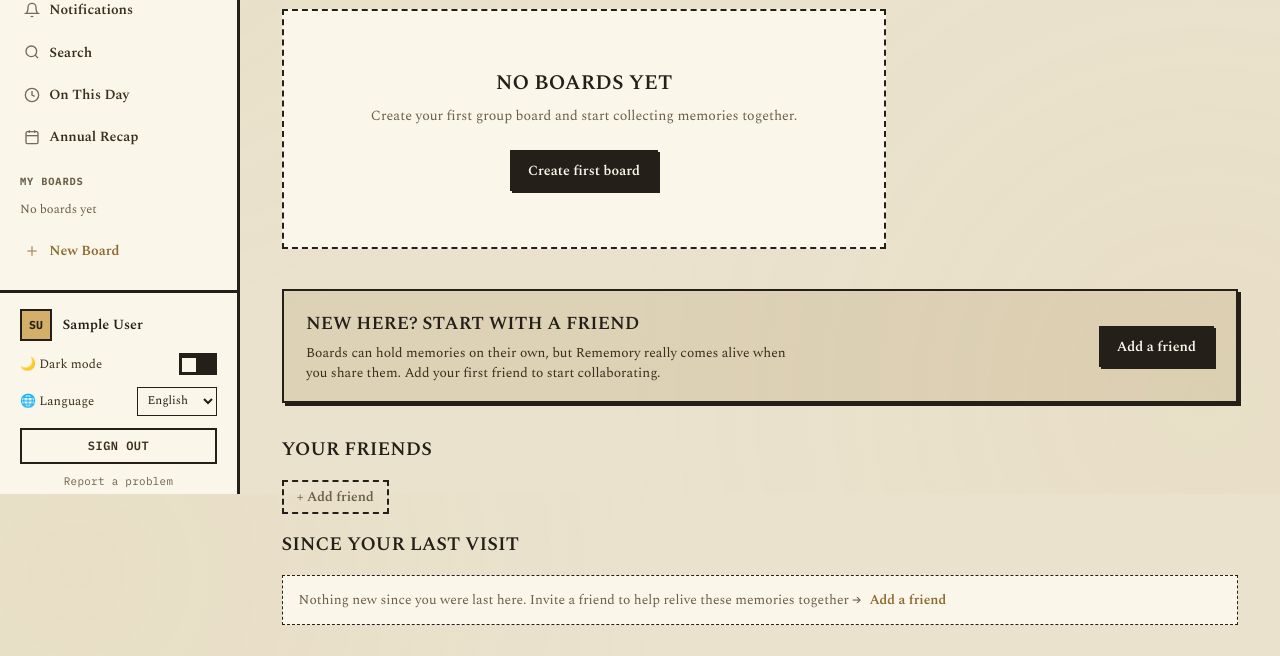
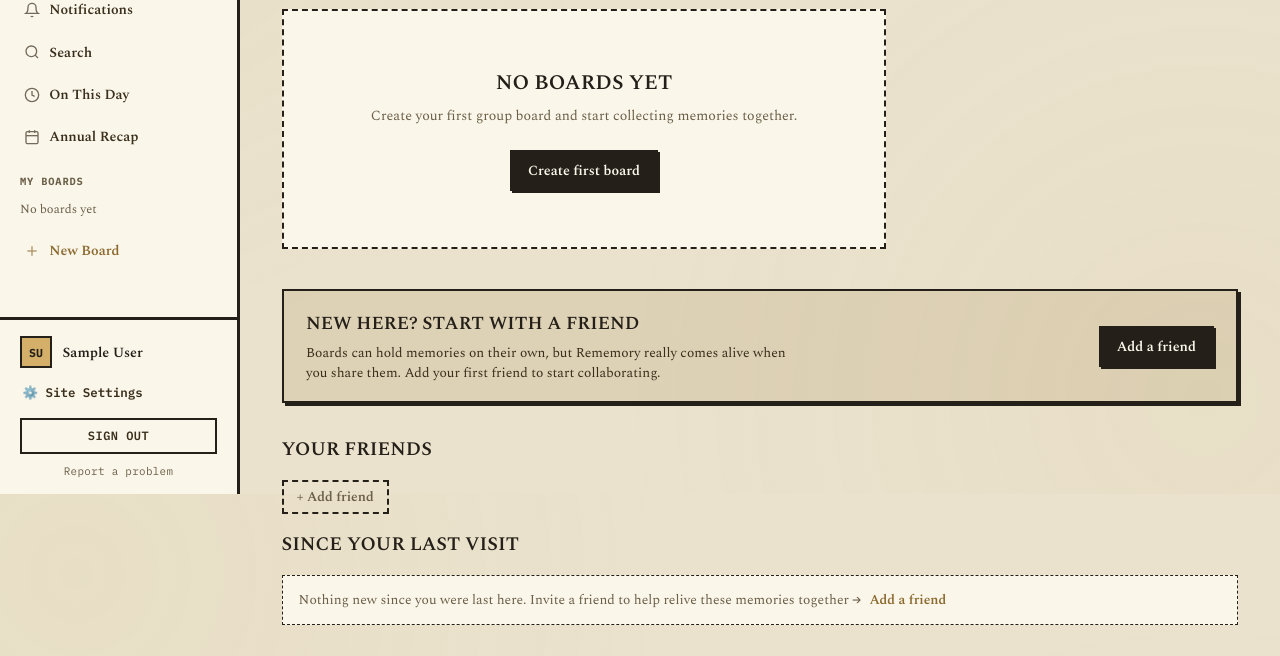
Before and after one commit to BlueWhiteTen/memboard, a Django app: page / in a window 1280 px wide. Shown: the part 306-962 px from the top of the page. Run offline with Django 4.2, Linux system fonts and the light colour scheme; the visitor is signed in with stand-in values (Sample User, id 1); data comes from the database, SQL or seed files in the repository; data that the repository does not hold is empty.

Commit message:
added site settings

```diff
--- a/core/templates/core/base.html
+++ b/core/templates/core/base.html
@@ -259,6 +259,14 @@
         }
         .report-problem-link:hover { color: var(--amber); text-decoration: underline; }
 
+        .settings-link {
+            display: flex; align-items: center; gap: 0.4rem;
+            font-family: 'IBM Plex Mono', monospace; font-size: 0.78rem; font-weight: 600;
+            color: var(--ink-light); text-decoration: none; margin-bottom: 0.85rem;
+            padding: 0.25rem 0.15rem; transition: color 0.12s;
+        }
+        .settings-link:hover { color: var(--amber); }
+
         .theme-toggle-row {
             display: flex; align-items: center; justify-content: space-between;
             margin-bottom: 0.75rem; font-size: 0.8rem; color: var(--ink-light);
@@ -437,21 +445,9 @@
             <div class="avatar">{{ user_initials }}</div>
             <span class="user-name">{{ user_display }}</span>
         </a>
-        <div class="theme-toggle-row">
-            <span>🌙 {% trans "Dark mode" %}</span>
-            <label class="theme-switch">
-                <input type="checkbox" id="theme-toggle" {% if user_theme == 'dark' %}checked{% endif %} onchange="setTheme(this.checked ? 'dark' : 'light')">
-                <span class="theme-slider"></span>
-            </label>
-        </div>
-        <div class="language-row">
-            <span>🌐 {% trans "Language" %}</span>
-            <select class="language-select" onchange="setLanguage(this.value)">
-                {% for code, name in language_choices %}
-                <option value="{{ code }}" {% if LANGUAGE_CODE == code %}selected{% endif %}>{{ name }}</option>
-                {% endfor %}
-            </select>
-        </div>
+        <a href="{% url 'site_settings' %}" class="settings-link" style="{% if request.resolver_match.url_name == 'site_settings' %}outline:2px solid var(--border-strong);{% endif %}">
+            ⚙️ {% trans "Site Settings" %}
+        </a>
         <form class="logout-form" method="post" action="{% url 'logout' %}">
             {% csrf_token %}
             <button type="submit">{% trans "Sign out" %}</button>
--- a/core/urls.py
+++ b/core/urls.py
@@ -82,6 +82,9 @@ urlpatterns = [
     path('profile/disable/', views.disable_account_view, name='disable_account'),
     path('profile/delete/',  views.delete_account_view,  name='delete_account'),
 
+    # Site Settings — appearance, language, note font
+    path('settings/', views.site_settings_view, name='site_settings'),
+
     # API / settings
     path('api/set-font/',           views.set_font_view,              name='set_font'),
     path('api/set-theme/',          views.set_theme_view,             name='set_theme'),
--- a/core/views.py
+++ b/core/views.py
@@ -1883,6 +1883,21 @@ def my_profile_view(request):
         'stats':         get_user_stats(user),
         'user_initials': get_initials(user),
         'user_display':  get_display_name(user),
+    })
+
+
+@login_required
+def site_settings_view(request):
+    """Appearance (dark mode), language, and note font live here rather than
+    scattered across the sidebar and the profile page — this is the one
+    place to change how Rememory looks and reads for you. The controls
+    themselves post to the same set_theme/set_language/set_font endpoints
+    the old locations used; nothing about how a change is saved changed,
+    only where the control lives."""
+    profile = request.user.profile
+    return render(request, 'core/site_settings.html', {
+        'user_initials': get_initials(request.user),
+        'user_display':  get_display_name(request.user),
         'font_choices':  FONT_CHOICES,
         'current_font':  profile.note_font,
     })
```
Also changed, not shown: core/templates/core/my_profile.html (+0 -30 lines), core/templates/core/site_settings.html (added, +92 -0 lines), locale/el/LC_MESSAGES/django.po, 1 other file.
